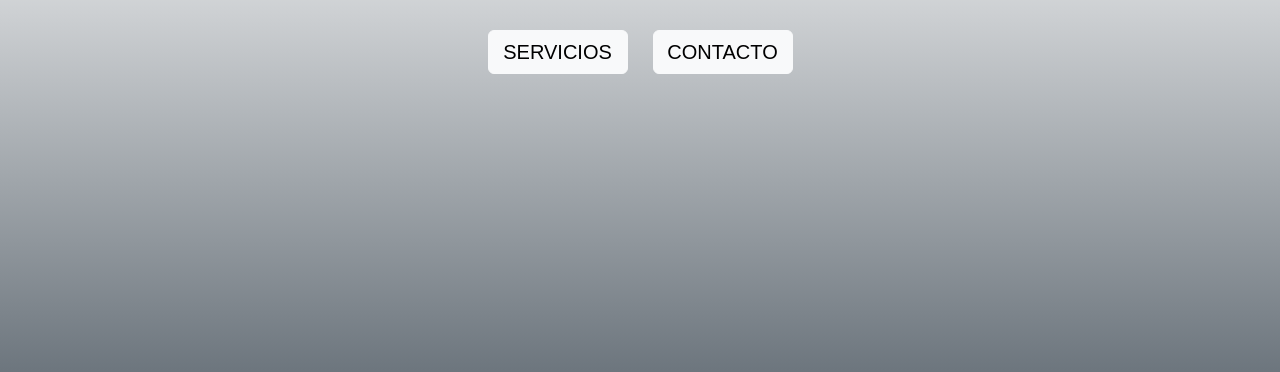
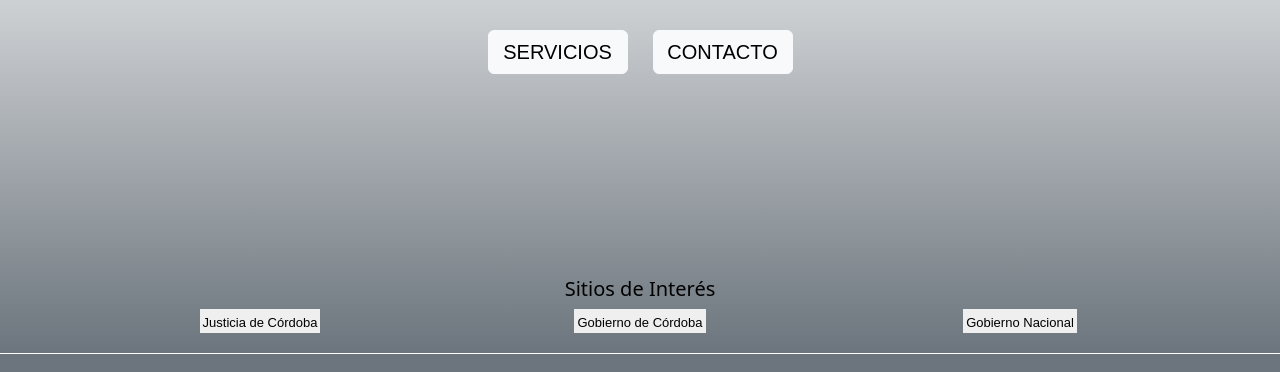
Before and after one commit to germanolmedo96/estudio-juridico-olmedo, a plain HTML site: page index.html in a window 1280 px wide. Shown: the part 267-639 px from the top of the page. Drawn offline with nearby package versions, Linux system fonts and the light colour scheme.

Commit message:
sass2 y seo

```diff
--- a/index.html
+++ b/index.html
@@ -5,6 +5,8 @@
     <meta charset="UTF-8">
     <meta http-equiv="X-UA-Compatible" content="IE=edge">
     <meta name="viewport" content="width=device-width, initial-scale=1.0">
+    <meta name="keywords" content="estudio, juridico, cordoba, abogados, denuncias, juez, penal, administrativo, tributario, derecho, publico, privado, financiero, nacional, internacional">
+    <meta name="description" content="Brindamos soluciones a través de nuestra experiencia y conocimientos">
 
     <link rel="stylesheet" href="./styles/css/styles.css">
 
@@ -68,7 +70,37 @@
                 </div>
             </article>
         </div>
+
+        <!-- SASS II -->
+
+        <div class="container sass2">
+            <div class="row">
+                <div class="col">
+                    <div class="sass2Tittle">Sitios de Interés</div>
+                </div>
+            </div>
+            <div class="row sass2Buttons">
+                <div class="col-4 sass2Buttons__1">
+                    <button class="button01">
+                        <a href="https://www.justiciacordoba.gob.ar/JusticiaCordoba/Inicio/index.aspx" target="_blank">Justicia de Córdoba</a>
+                    </button>
+                </div>
+                <div class="col-4 sass2Buttons__2">
+                    <button class="button02">
+                        <a href="https://prensa.cba.gov.ar/" target="_blank">Gobierno de Córdoba</a>
+                    </button>
+                </div>
+                <div class="col-4 sass2Buttons__3">
+                    <button class="button03">
+                        <a href="https://www.argentina.gob.ar/" target="_blank">Gobierno Nacional</a>
+                    </button>
+                </div>
+            </div>
+        </div>
+
     </div>
+
+
 
     <!-- FOOTER -->
 
--- /dev/null
+++ b/styles/_sass2.scss
@@ -0,0 +1,14 @@
+/* MIXIN */
+
+@mixin alignCenter {
+    text-align: center;
+}
+
+/* MAPS */
+
+$estilos: (
+    color: #000000,
+    font20: 20px,
+    padd-bot5: 5px,
+    textcenter: center,
+);
--- a/styles/styles.scss
+++ b/styles/styles.scss
@@ -1,3 +1,5 @@
+@import "sass2";
+
 * {
     margin: 0px;
     padding: 0px;
@@ -88,7 +90,7 @@ body {
     gap: 15px;
     justify-content: center;
     padding-top: 25px;
-    padding-bottom: 300px;
+    padding-bottom: 200px;
 }
 
 .btnStyle1 {
@@ -124,6 +126,46 @@ body {
 .formStyle {
     padding-top: 30px;
     padding-bottom: 120px;
+}
+
+/* SASS 2 INDEX */
+
+.sass2 {
+    padding-bottom: 20px;
+    .sass2Tittle {
+        color: map-get($estilos, color);
+        font-size: map-get($estilos, font20);
+        padding-bottom: map-get($estilos, padd-bot5);
+        text-align: map-get($estilos, textcenter);
+    }
+    .sass2Buttons {
+        @include alignCenter();
+        .sass2Buttons__1 {
+            @include alignCenter();
+        }
+        .sass2Buttons__2 {
+            @include alignCenter();
+        }
+        .sass2Buttons__3 {
+            @include alignCenter();
+        }
+        .button01 {
+            border: none;
+            padding-left: 3px;
+            padding-right: 3px;
+            a {
+                text-decoration: none;
+                color: black;
+                font-size: 13px;
+            }
+        }
+        .button02 {
+            @extend .button01;
+        }
+        .button03 {
+            @extend .button01;
+        }
+    }
 }
 
 /* MEDIA QUERIES */
```
Also changed, not shown: pages/contacto.html (+3 -1 lines), pages/integrantes.html (+3 -1 lines), pages/nosotros.html (+3 -1 lines), pages/servicios.html (+3 -1 lines), SEO.txt (added), styles/css/styles.css, 1 other file.
